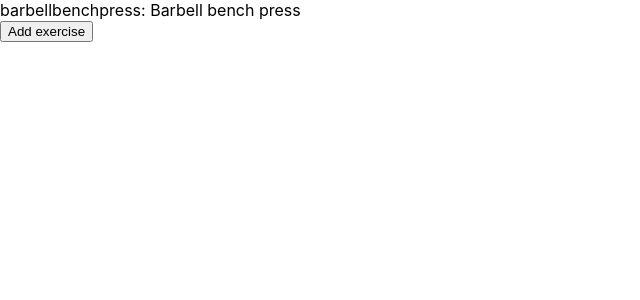
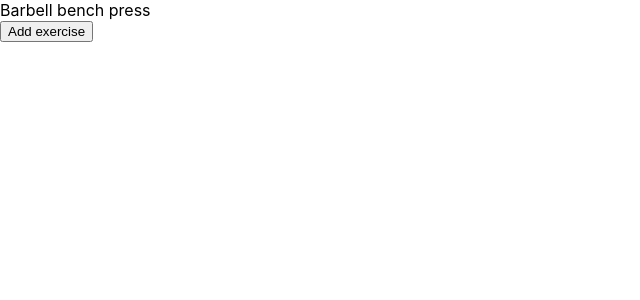
Before and after one commit to cashpw/workout-routine-builder, a React (Create React App) app in the folder app/: page / in a window 1280 px wide. Both pictures are taken after a click on the button "Add exercise". Shown: the top 300 px of the page, without its empty margins (0-640 px from the left). Built offline with nearby package versions, Linux system fonts and the light colour scheme.

Commit message:
:bug:: Hide translation key

```diff
--- a/app/src/components/Routine/Routine.tsx
+++ b/app/src/components/Routine/Routine.tsx
@@ -31,7 +31,7 @@ export function Routine() {
           <li
             key={index}
             >
-            {exercise.name}: {t(exercise.name)}
+            {t(exercise.name)}
           </li>
         ))}
       </ul>
```
